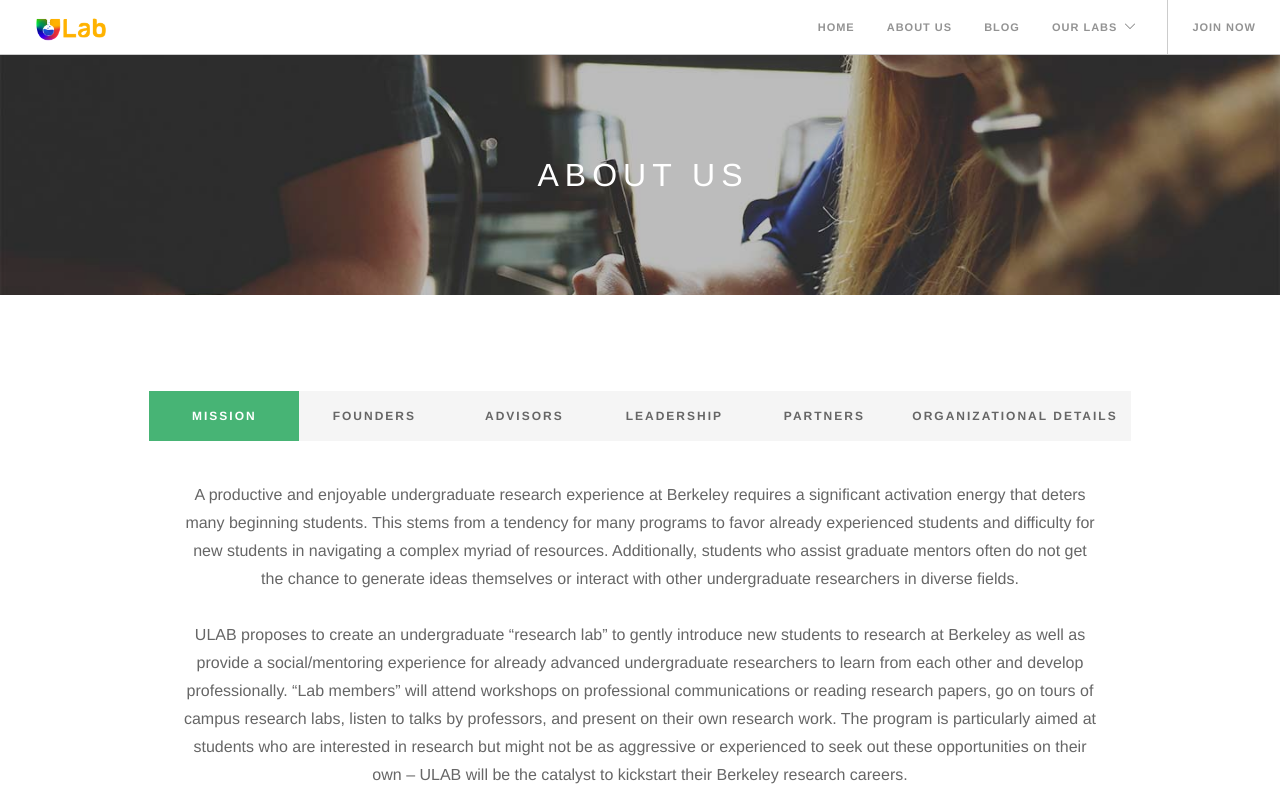
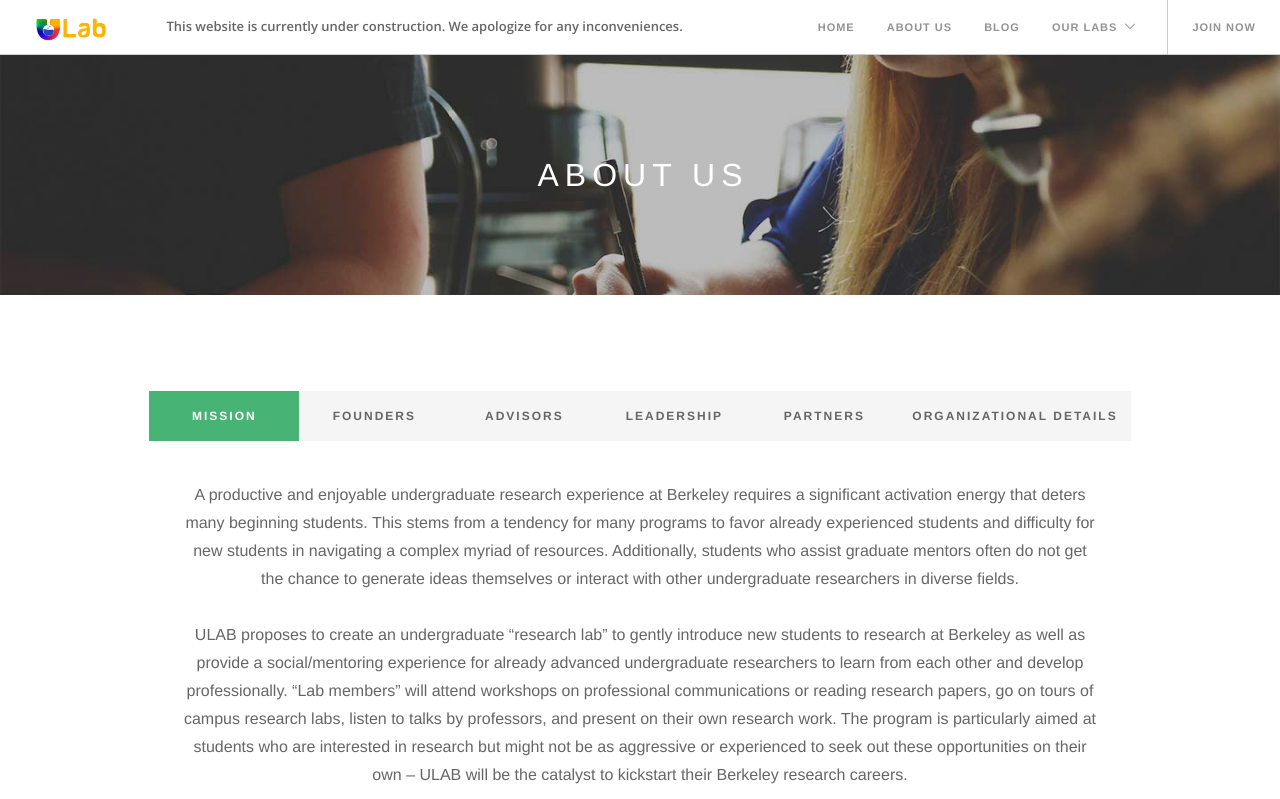
Before and after one commit to undergrad-lab-at-berkeley/website, a Flask app: page /aboutus in a window 1280 px wide. Shown: the top 799 px of the page. Run offline with Flask 2, Linux system fonts and the light colour scheme; parts of the project's set-up code (start-up, migrations or seed data) failed here and were passed over; some libraries are stand-ins or nearby versions; some web fonts are replaced.

Commit message:
construction banner

```diff
--- a/templates/nav.html
+++ b/templates/nav.html
@@ -1,4 +1,15 @@
 {% block navbar %}
+<!-- <div class="nav">
+    <nav class="absolute">
+
+    </nav>
+</div> -->
+<style>
+    .indented {
+      padding-left: 40pt;
+      padding-right: 0pt;
+    }
+</style>
 <div class="nav-container">
     <nav class="absolute">
         <div class="nav-bar">
@@ -7,6 +18,7 @@
                     <img class="logo logo-light" alt="Foundry" src="{{ url_for('static', filename='img/logo.png') }}">
                     <img class="logo logo-dark" alt="Foundry" src="{{ url_for('static', filename='img/logo.png') }}">
                 </a>
+                <b class="indented">This website is currently under construction. We apologize for any inconveniences.</b>
             </div>
             <div class="module widget-handle mobile-toggle right visible-sm visible-xs">
                 <i class="ti-menu"></i>
```
